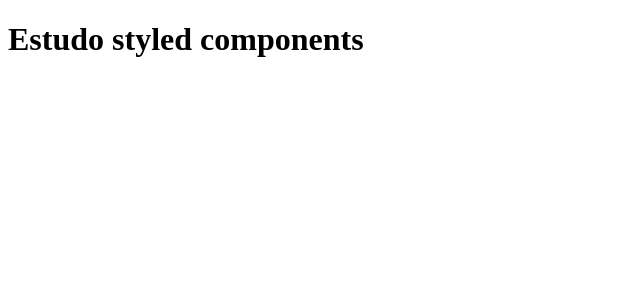
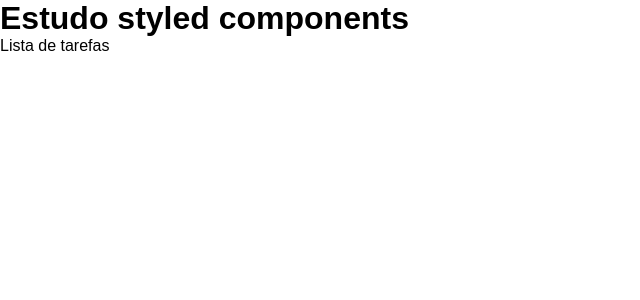
Before and after one commit to 1TDSPF-22/styled-app-react, a React (Create React App) app in the folder rm94553/aula7/: page / in a window 1280 px wide. Shown: the top 300 px of the page, without its empty margins (0-640 px from the left). Built offline with nearby package versions, Linux system fonts and the light colour scheme.

Commit message:
index.css + listaTarefa.jsx

```diff
--- a/rm94553/aula7/src/App.jsx
+++ b/rm94553/aula7/src/App.jsx
@@ -1,9 +1,11 @@
 import React from "react";
+import ListaTarefas from "./components/ListaTarefas";
 
 export default function App(){
   return (
     <div>
       <h1>Estudo styled components</h1>
+      <ListaTarefas/>
     </div>
   )
 
--- /dev/null
+++ b/rm94553/aula7/src/components/ListaTarefas.jsx
@@ -0,0 +1,9 @@
+import React from "react";
+
+export default function ListaTarefas(){
+    return(
+        <div>
+            <p>Lista de tarefas</p>
+        </div>
+    )
+}
--- /dev/null
+++ b/rm94553/aula7/src/index.css
@@ -0,0 +1,6 @@
+*{
+    margin: 0;
+    padding: 0;
+    box-sizing: border-box;
+    font-family: Arial, Helvetica, sans-serif;
+}
--- a/rm94553/aula7/src/index.js
+++ b/rm94553/aula7/src/index.js
@@ -1,5 +1,6 @@
 import React from 'react';
 import ReactDOM from 'react-dom';
 import App from './App.jsx';
+import './index.css'
 
 ReactDOM.render(<App />, document.getElementById('root'))
```
